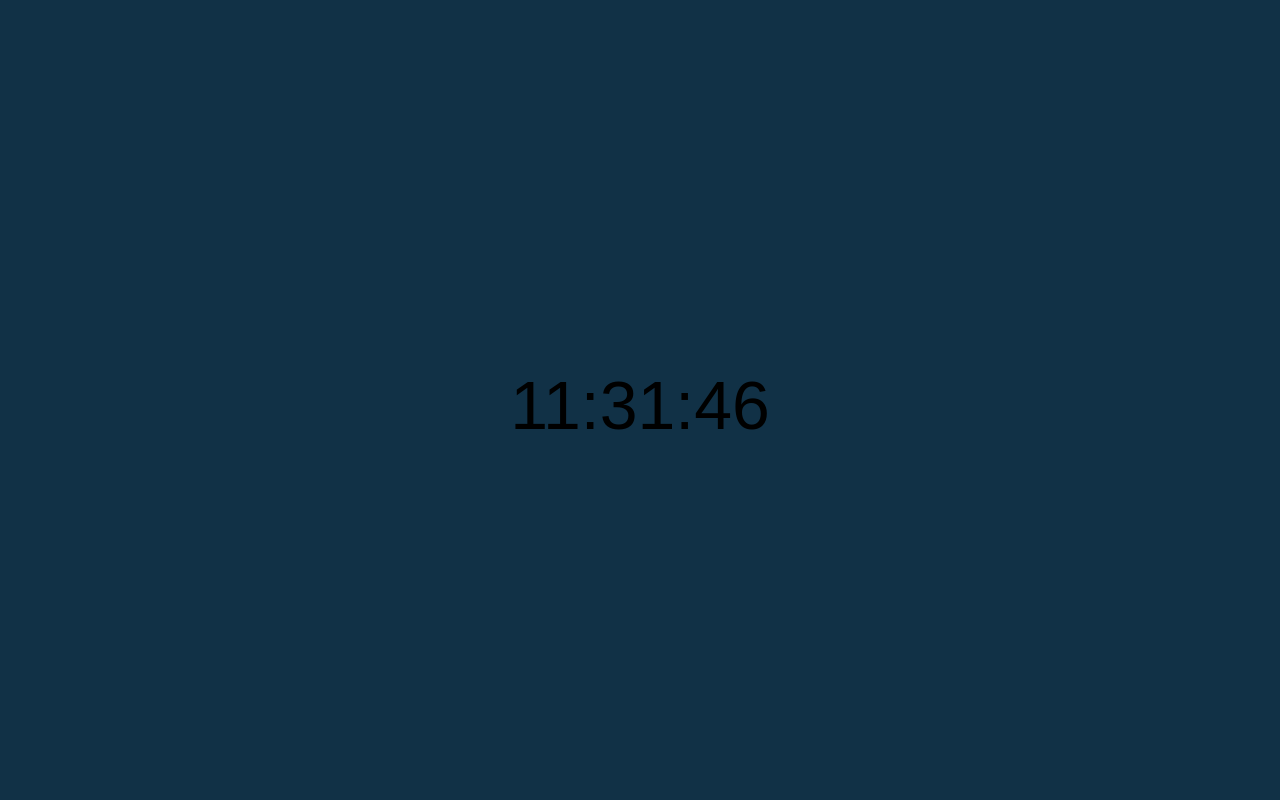
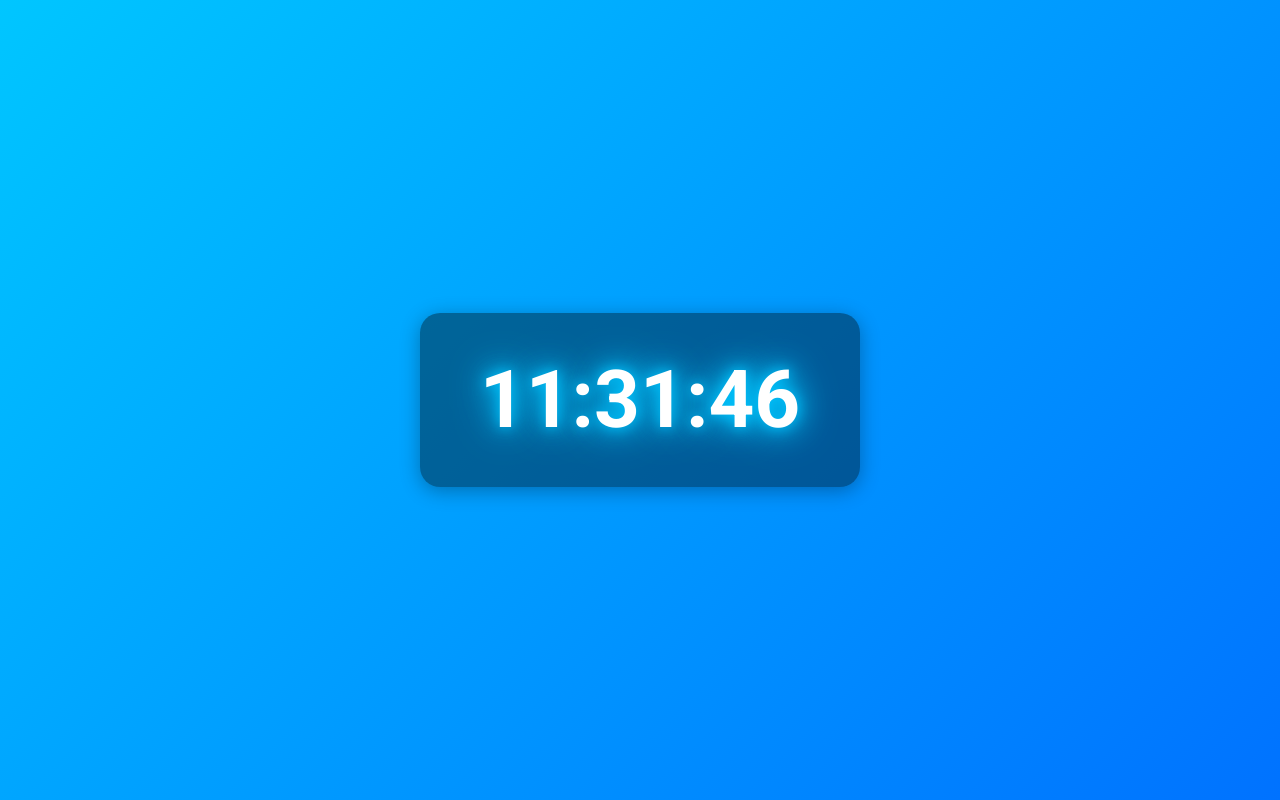
Before and after one commit to gaalr/Javascript-Clock, a plain HTML site: page index.html in a window 1280 px wide. Drawn offline with Linux system fonts and the light colour scheme.

Commit message:
Key Changes
1. Design: The clock now has a modern gradient background, larger text, a subtle glow, and an interactive hover effect.
2. Font: Switched to ‘Roboto’ for better readability and a more stylish appearance.
3. Animations: A glow animation was added to the clock’s text to create a pulsing neon effect.
4. Functionality: JavaScript now formats the time with leading zeroes, ensuring a consistent appearance (e.g., 09:05:02 instead of 9:5:2).

```diff
--- a/index.html
+++ b/index.html
@@ -2,21 +2,21 @@
 <html lang="en">
 	<head>
 		<meta charset="UTF-8" />
-    <meta http-equiv="X-UA-Compatible" content="IE=edge" />
 		<meta name="viewport" content="width=device-width, initial-scale=1.0" />
+		<title>JS Clock</title>
+		<!-- Link to a Google Font for styling the text -->
 		<link
+			href="https://fonts.googleapis.com/css2?family=Roboto:wght@700&display=swap"
 			rel="stylesheet"
-      type="text/css"
-      href="style.css"
-      <link
-      href="https://fonts.googleapis.com/css?family=Exo+2:100"
-      rel="stylesheet"
-      type="text/css"
 		/>
-    <title>Clock</title>
+		<!-- Link to external CSS for styling -->
+		<link rel="stylesheet" href="style.css" />
 	</head>
 	<body>
-    <div id="clock">12:13:14</div>
+		<!-- Clock container where the time will be displayed -->
+		<div id="clock" class="clock"></div>
+
+		<!-- JavaScript file to handle the clock logic -->
 		<script src="script.js"></script>
 	</body>
 </html>
--- a/script.js
+++ b/script.js
@@ -1,29 +1,16 @@
-function colorClock() {
-  var date = new Date();
+// Function to update the time on the clock
+function updateClock() {
+	const now = new Date(); // Get the current date and time
+	const hours = now.getHours().toString().padStart(2, '0'); // Format hours (always 2 digits)
+	const minutes = now.getMinutes().toString().padStart(2, '0'); // Format minutes (always 2 digits)
+	const seconds = now.getSeconds().toString().padStart(2, '0'); // Format seconds (always 2 digits)
 
-  var hours = date.getHours();
-  var minutes = date.getMinutes();
-  var seconds = date.getSeconds();
-
-  if (hours <= 9) {
-    hours = "0" + hours;
-  }
-  if (minutes <= 9) {
-    minutes = "0" + minutes;
-  }
-  if (seconds <= 9) {
-    seconds = "0" + seconds;
-  }
-
-  var clockFace = hours + ":" + minutes + ":" + seconds;
-  var hexColor = "#" + hours + minutes + seconds;
-
-  document.getElementById("clock").innerHTML = clockFace;
-  document.body.style.background = hexColor;
-
-  setTimeout(function () {
-    colorClock();
-  }, 1000);
+	const timeString = `${hours}:${minutes}:${seconds}`; // Combine the time parts into a string
+	document.getElementById('clock').textContent = timeString; // Display the time in the clock element
 }
 
-colorClock();
+// Update the clock every second
+setInterval(updateClock, 1000);
+
+// Initial update of the clock when the page loads
+updateClock();
--- a/style.css
+++ b/style.css
@@ -1,21 +1,57 @@
+/* Basic styles for all elements */
 * {
-  margin: 0;
-  padding: 0;
+	margin: 0;
+	padding: 0;
+	box-sizing: border-box;
 }
 
-#clock {
-  text-align: center;
-  font-family: "Exo 2", sans-serif;
-  font-size: 68px;
-  margin-top: -34px;
-}
-html,
+/* Body styling: Sets the background gradient, centers the content, and changes text color */
 body {
-  height: 100%;
+	font-family: 'Roboto', sans-serif;
+	background: linear-gradient(
+		135deg,
+		#00c6ff,
+		#0072ff
+	); /* Beautiful gradient background */
+	height: 100vh;
+	display: flex;
+	justify-content: center;
+	align-items: center;
+	color: #fff;
+	text-align: center;
+	margin: 0;
 }
 
-#clock {
-  text-align: center;
-  position: relative;
-  bottom: -50%;
+/* Clock styling: Big font size, background, and some padding and shadow for a nice look */
+.clock {
+	font-size: 5rem; /* Large text for the time */
+	font-weight: 700;
+	background: rgba(0, 0, 0, 0.4); /* Semi-transparent background */
+	border-radius: 20px;
+	padding: 40px 60px;
+	box-shadow: 0 4px 20px rgba(0, 0, 0, 0.3); /* Shadow effect */
+	transition: transform 0.5s ease; /* Smooth transition when hovered */
 }
+
+/* Hover effect to make the clock grow slightly */
+.clock:hover {
+	transform: scale(1.1); /* Slight increase in size on hover */
+}
+
+/* Text shadow animation for a glowing effect */
+@keyframes glow {
+	0% {
+		text-shadow: 0 0 10px #00c6ff, 0 0 20px #00c6ff, 0 0 30px #00c6ff;
+	}
+	50% {
+		text-shadow: 0 0 20px #00c6ff, 0 0 40px #00c6ff, 0 0 60px #00c6ff;
+	}
+	100% {
+		text-shadow: 0 0 10px #00c6ff, 0 0 20px #00c6ff, 0 0 30px #00c6ff;
+	}
+}
+
+/* Apply the glowing animation to the clock */
+.clock {
+	animation: glow 1.5s infinite alternate;
+}
```
Lines whose indentation alone changed are shown as unchanged.
